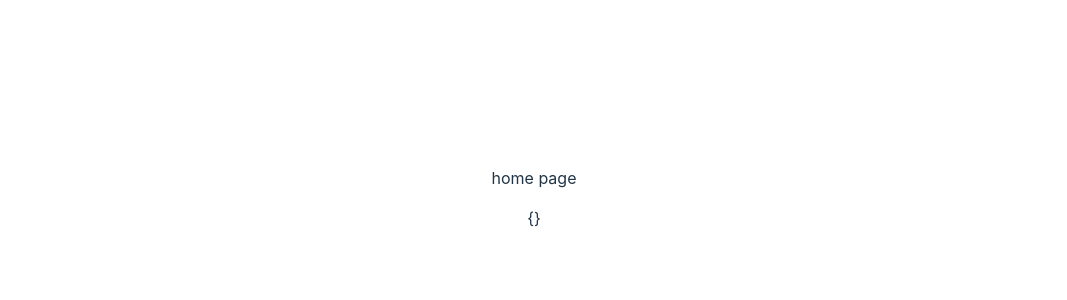
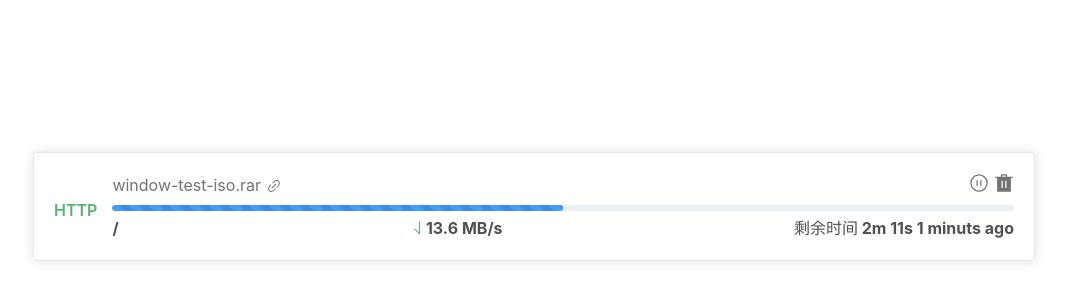
Before and after one commit to sizdshi/download-server, a Vue app in the folder web/: page /#/ in a window 1280 px wide. Shown: the part 194-494 px from the top of the page, without its empty margins (106-1173 px from the left). Built offline with nearby package versions, Linux system fonts and the light colour scheme; no server answers.

Commit message:
[web] add downloader components

```diff
--- a/web/package.json
+++ b/web/package.json
@@ -9,7 +9,9 @@
     "preview": "vite preview"
   },
   "dependencies": {
+    "@element-plus/icons-vue": "^2.1.0",
     "axios": "^1.6.0",
+    "element-plus": "^2.4.2",
     "vue": "^3.3.4",
     "vue-router": "^4.2.5"
   },
--- /dev/null
+++ b/web/src/components/Download.vue
@@ -0,0 +1,97 @@
+<template>
+    <el-card>
+        <div class="container">
+            <div class="left-box">
+                <div class="protocol">HTTP</div>
+            </div>
+            <div class="right-box">
+                <div class="titleBar">
+                    <div>
+                        {{ fileName }} <el-icon style="top: 3px"><Link /></el-icon>
+                    </div>
+                    <div>
+                        <el-icon v-show="isShowControl" :size="20" style="margin-right: 5px" @click="pause"><VideoPause /></el-icon>
+                        <el-icon v-show="!isShowControl" :size="20" style="margin-right: 5px" @click="start"><VideoPlay /></el-icon>
+                        <el-icon :size="20" @click="stop"><DeleteFilled /></el-icon>
+                    </div>
+                </div>
+                <el-progress :percentage="50" :show-text="false" :striped="true" :striped-flow="true" :duration="10" style="margin-top: 6px" />
+                <div class="statusBar">
+                    <div>{{ fileSizeCurrent }}/{{ fileSizeTotal }}</div>
+                    <div>
+                        <el-icon style="color: #58b271; top: 2px"><SortDown /></el-icon>{{ speed }}
+                    </div>
+                    <div>剩余时间 {{ remaining }} {{ createTime }}</div>
+                </div>
+            </div>
+        </div>
+    </el-card>
+</template>
+
+<script lang="ts" setup>
+import { ref, toRefs, defineProps, defineEmits } from "vue";
+const isShowControl = ref(true);
+
+// 数据注入
+const props = defineProps({
+    fileName: String,
+    fileSizeTotal: String,
+    fileSizeCurrent: String,
+    speed: String,
+    remaining: String,
+    createTime: String,
+});
+
+const { fileName, fileSizeTotal, fileSizeCurrent, speed, remaining, createTime } = toRefs(props);
+
+// 事件触发
+const emit = defineEmits(["start", "pause", "stop"]);
+const start = () => {
+    isShowControl.value = true;
+    emit("start");
+};
+
+const pause = () => {
+    isShowControl.value = false;
+    emit("pause");
+};
+
+const stop = () => {
+    emit("stop");
+};
+</script>
+
+<style scoped>
+.container {
+    display: flex;
+}
+
+.left-box {
+    margin-right: 15px;
+}
+
+.protocol {
+    font-weight: 600;
+    color: #58b271;
+    margin-top: 25px;
+}
+
+.right-box {
+    flex: 1;
+    text-align: left;
+}
+
+.titleBar {
+    display: flex;
+    justify-content: space-between;
+    color: #737272;
+}
+
+.statusBar {
+    display: flex;
+    justify-content: space-between;
+    margin-top: 5px;
+    font-weight: bold;
+    color: #505050;
+}
+</style>
--- a/web/src/main.ts
+++ b/web/src/main.ts
@@ -2,5 +2,18 @@ import { createApp } from 'vue'
 import './style.css'
 import App from './App.vue'
 import router from './router'
+import * as ElementPlusIconsVue from '@element-plus/icons-vue'
+import ElementPlus from 'element-plus'
+import 'element-plus/dist/index.css'
 
-createApp(App).use(router).mount('#app')
+// createApp(App).use(router).use(ElementPlus).mount('#app')
+
+const app = createApp(App)
+
+app.use(router)
+app.use(ElementPlus)
+app.mount('#app')
+
+for (const [key, component] of Object.entries(ElementPlusIconsVue)) {
+    app.component(key, component)
+}
--- a/web/src/views/Home.vue
+++ b/web/src/views/Home.vue
@@ -1,19 +1,63 @@
 <template>
-  <div>home page</div>
-  <p>{{state.msg}}</p>
+<!--  <div>home page</div>-->
+<!--  <p>{{state.msg}}</p>-->
+
+  <Download
+      style="width: 1000px"
+      :fileName="fileName"
+      :filesizeTotal="filesizeTotal"
+      :filesizeCurrent="filesizeCurrent"
+      :speed="speed"
+      :remaining="remaining"
+      :createTime="createTime"
+      @start="startHandle"
+      @pause="pauseHandle"
+      @stop="stopHandle">
+  </Download>
 </template>
 
 <script setup lang="ts">
+// import Download from "../components/Download.vue"; // 导入 Download 组件
 
-import {reactive} from "vue";
-import myAxios from "../plugins/myAxios.ts";
+// export default {
+//   components: {
+//     Download, // 在这里注册 Download 组件
+//   },
+//   // 其他组件配置
+// }
+// import {reactive} from "vue";
+// import myAxios from "../plugins/myAxios.ts";
 
-const state = reactive({
-  msg: {},
-});
+// const state = reactive({
+//   msg: {},
+// });
+//
+// myAxios.get("/info?text="+"Hello").then((res)=>{
+//   state.msg = res.data;
+// });
+// import {ref} from "vue";
+// import Download from "./Download.vue";
 
-myAxios.get("/info?text="+"Hello").then((res)=>{
-  state.msg = res.data;
-});
+import Download from "../components/Download.vue";
+import {ref} from "vue";
+
+
+const fileName = ref("window-test-iso.rar");
+const filesizeTotal = ref("1.93 GB");
+const filesizeCurrent = ref("198.38 MB");
+const speed = ref("13.6 MB/s");
+const remaining = ref("2m 11s");
+const createTime = ref("1 minuts ago");
+const startHandle = () => {
+  console.log("startHandle")
+};
+
+const pauseHandle = () => {
+  console.log("pauseHandle")
+};
+
+const stopHandle = () => {
+  console.log("stopHandle")
+};
 
 </script>
```
Also changed, not shown: web/src/App.vue (+6 -2 lines), 2 other files (tests, documents, lock files or other folders).
